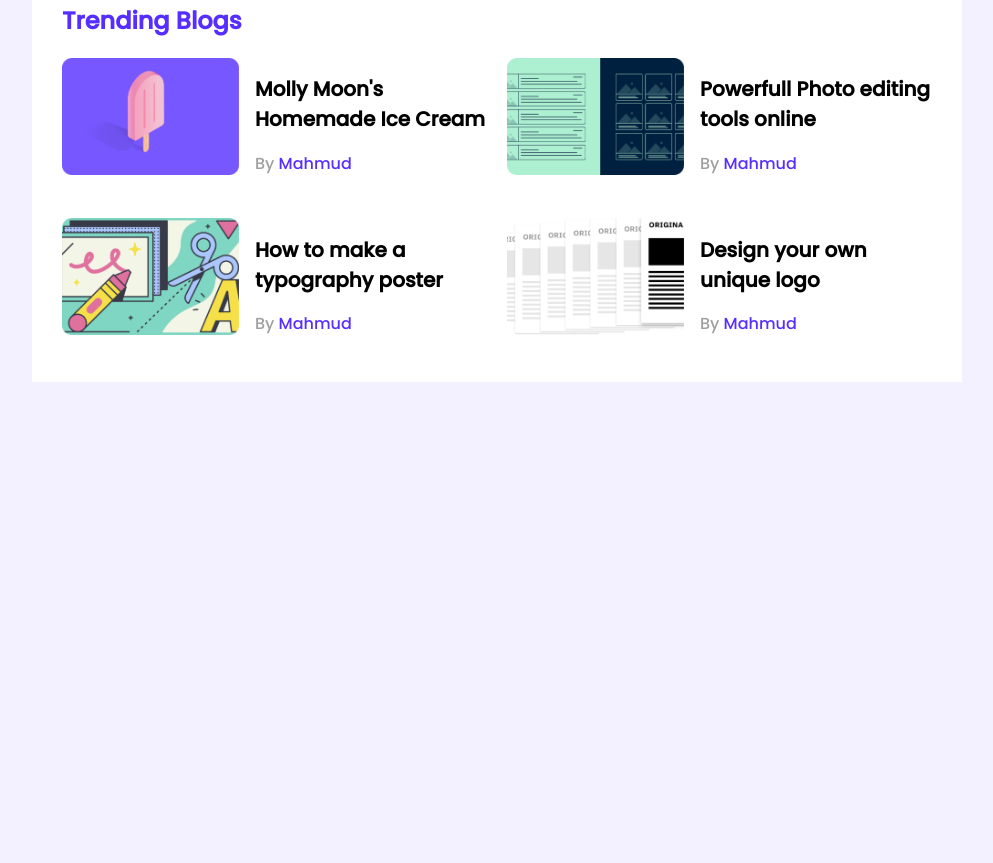
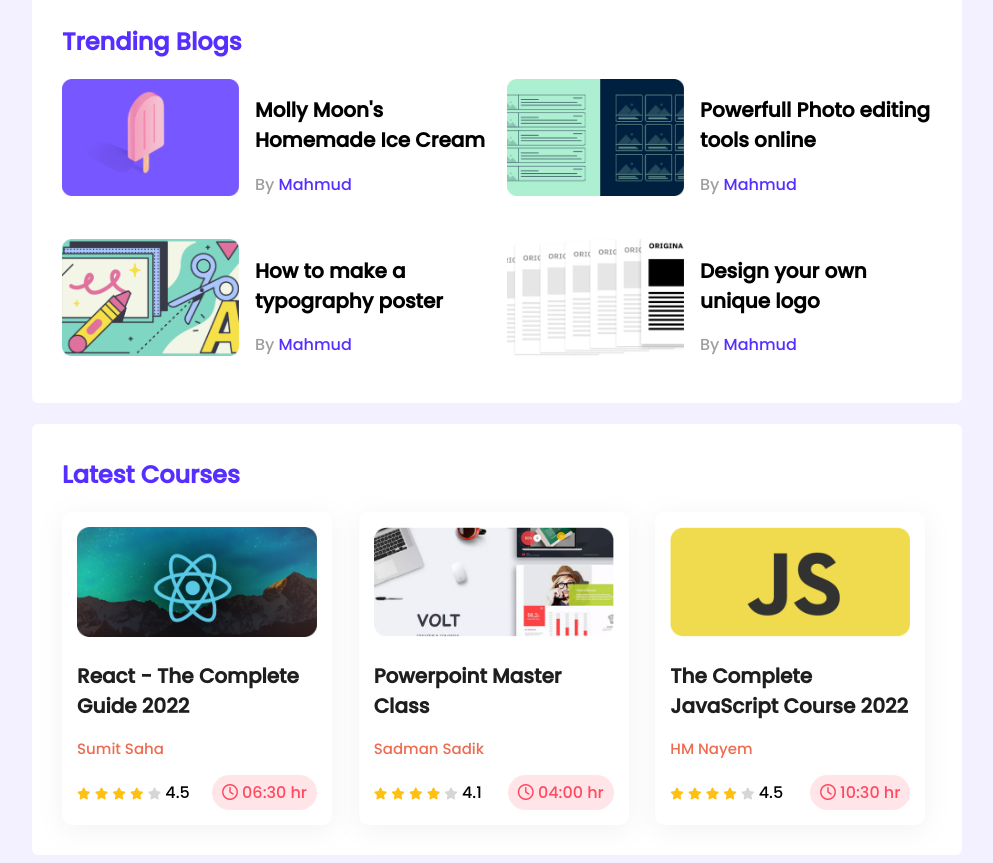
Before and after one commit to imrazzak/leader-board-css3, a plain HTML site: page index.html in a window 1280 px wide. Shown: the part 307-1170 px from the top of the page, without its empty margins (143-1136 px from the left). Before the commit the page ends 800 px from the top, so only its background shows below. Drawn offline with Linux system fonts and the light colour scheme.

Commit message:
Grid Lyout of Course Added

```diff
--- a/index.html
+++ b/index.html
@@ -6,6 +6,8 @@
     <meta http-equiv="X-UA-Compatible" content="IE=edge">
     <meta name="viewport" content="width=device-width, initial-scale=1.0">
     <title>Leaderboard</title>
+    <!-- FontAwesome Kit -->
+    <script src="https://kit.fontawesome.com/69ce93ada1.js" crossorigin="anonymous"></script>
     <!-- Stylesheet -->
     <link rel="stylesheet" href="styles/main.css">
 </head>
@@ -93,6 +95,80 @@
                 </div>
             </div>
         </section>
+        <!-------------------------------
+             Latest Courses
+         -------------------------------->
+        <section class="container">
+            <h2 class="section-title">Latest Courses</h2>
+            <div class="courses">
+                <div class="course">
+                    <div class="course-featured">
+                        <img src="images/courses/course-1.png" alt="React">
+                    </div>
+                    <div class="course-details">
+                        <h2 class="course-title">React - The Complete Guide 2022</h2>
+                        <p class="course-author">Sumit Saha</p>
+                        <div class="course-info">
+                            <div>
+                                <i class="fas fa-star filled"></i>
+                                <i class="fas fa-star filled"></i>
+                                <i class="fas fa-star filled"></i>
+                                <i class="fas fa-star filled"></i>
+                                <i class="fas fa-star empty"></i>
+                                <span>4.5</span>
+                            </div>
+                            <div class="course-duration">
+                                <i class="far fa-clock"></i> 06:30 hr
+                            </div>
+                        </div>
+                    </div>
+                </div>
+                <div class="course">
+                    <div class="course-featured">
+                        <img src="images/courses/course-2.png" alt="React">
+                    </div>
+                    <div class="course-details">
+                        <h2 class="course-title">Powerpoint Master Class</h2>
+                        <p class="course-author">Sadman Sadik</p>
+                        <div class="course-info">
+                            <div>
+                                <i class="fas fa-star filled"></i>
+                                <i class="fas fa-star filled"></i>
+                                <i class="fas fa-star filled"></i>
+                                <i class="fas fa-star filled"></i>
+                                <i class="fas fa-star empty"></i>
+                                <span>4.1</span>
+                            </div>
+                            <div class="course-duration">
+                                <i class="far fa-clock"></i> 04:00 hr
+                            </div>
+                        </div>
+                    </div>
+                </div>
+                <div class="course">
+                    <div class="course-featured">
+                        <img src="images/courses/course-3.png" alt="React">
+                    </div>
+                    <div class="course-details">
+                        <h2 class="course-title">The Complete JavaScript Course 2022</h2>
+                        <p class="course-author">HM Nayem</p>
+                        <div class="course-info">
+                            <div>
+                                <i class="fas fa-star filled"></i>
+                                <i class="fas fa-star filled"></i>
+                                <i class="fas fa-star filled"></i>
+                                <i class="fas fa-star filled"></i>
+                                <i class="fas fa-star empty"></i>
+                                <span>4.5</span>
+                            </div>
+                            <div class="course-duration">
+                                <i class="far fa-clock"></i> 10:30 hr
+                            </div>
+                        </div>
+                    </div>
+                </div>
+            </div>
+        </section>
     </main>
 
 </body>
--- a/styles/main.css
+++ b/styles/main.css
@@ -12,13 +12,16 @@
 
  main {
      display: flex;
-     justify-content: center;
+     flex-direction: column;
+     align-items: center;
  }
 
  .container {
      width: 870px;
      background-color: #FFFFFF;
      padding: 30px;
+     border-radius: 6px;
+     margin-top: 21px;
  }
 
  hr {
@@ -93,10 +96,68 @@
 
  .blog .blog-author {
      color: #9F9F9F;
-     font-weight: normal;
  }
 
  .blog-author a {
      text-decoration: none;
      color: #562EFF;
  }
+
+ /* --------------------------------
+    CSS for Courses
+    -----------------------------------*/
+
+ .courses {
+     display: grid;
+     grid-template-columns: repeat(3, 1fr);
+     grid-column-gap: 20px;
+ }
+
+ .course {
+     background-color: #FFFFFF;
+     padding: 15px;
+     border-radius: 10px;
+     width: 240px;
+     filter: drop-shadow(0px 5.34229px 13.3557px rgba(0, 0, 0, 0.05));
+ }
+
+ .course .course-featured img {
+     width: 240px;
+     height: 110px;
+ }
+
+ .course-title {
+     font-size: 20px;
+     color: #1E1E1E;
+ }
+
+ .course-author {
+     font-size: 15px;
+     color: #ED6B4F;
+ }
+
+ .course-info {
+     display: flex;
+     align-items: center;
+     justify-content: space-between;
+ }
+
+ .course-info .fa-star {
+     font-size: 12px;
+ }
+
+ .fa-star.filled {
+     color: #FFC014;
+ }
+
+ .fa-star.empty {
+     color: #AEAEAE;
+     opacity: .5;
+ }
+
+ .course-duration {
+     background: #FFE4E8;
+     padding: 5px 10px;
+     border-radius: 25px;
+     color: #FF4A60;
+ }
```
